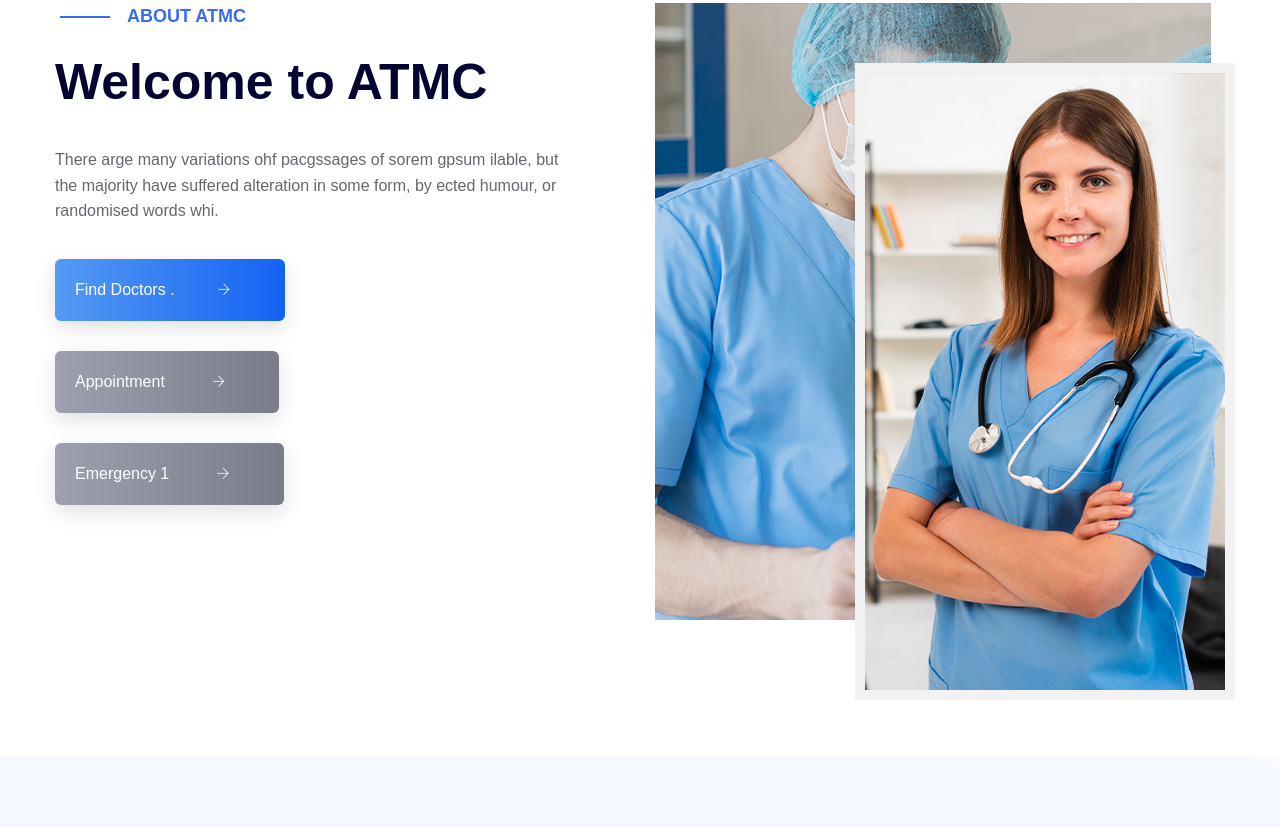
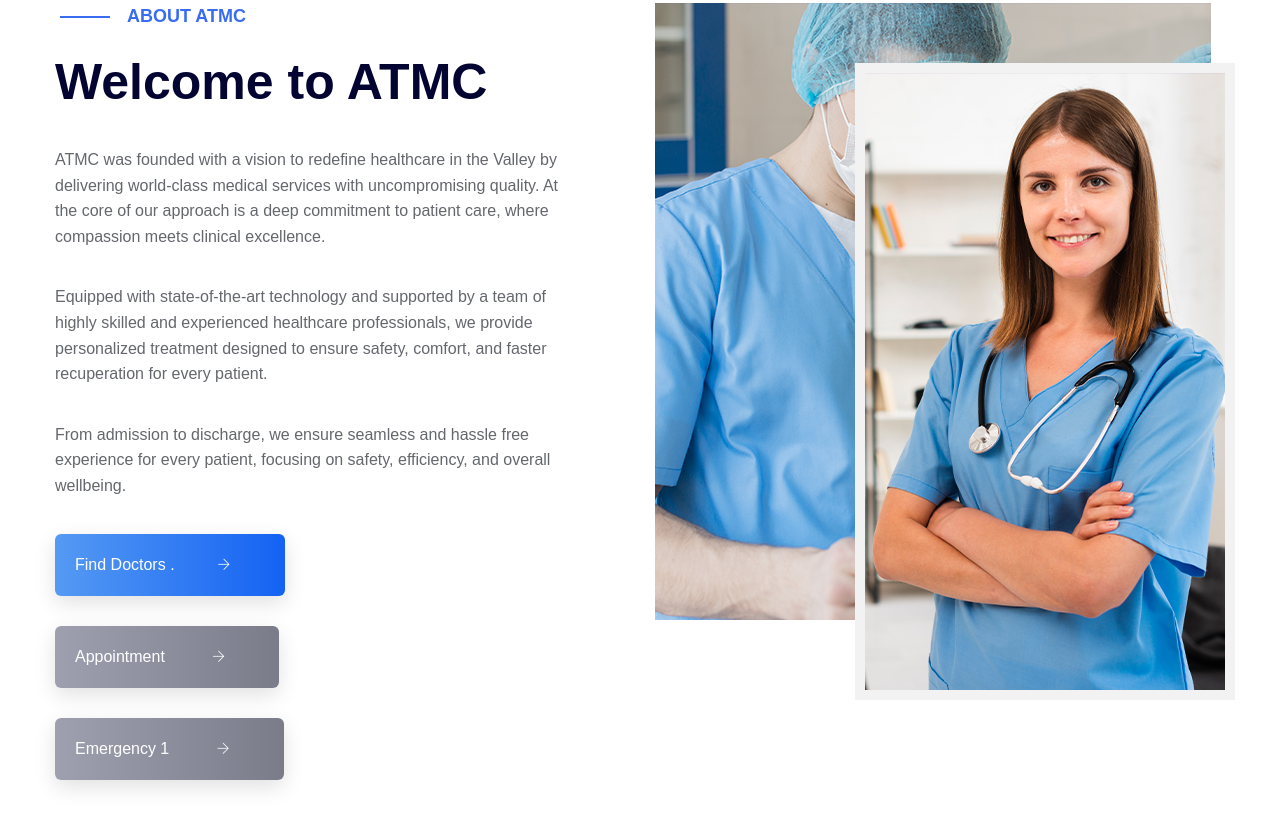
Before and after one commit to faiksohail/ATMC, a plain HTML site: page index.html in a window 1280 px wide. Shown: the part 1297-2124 px from the top of the page. Drawn offline with Linux system fonts and the light colour scheme; a web font is replaced by a local one.

Commit message:
Update index.html

```diff
--- a/index.html
+++ b/index.html
@@ -70,9 +70,7 @@
                                     </ul>
                                 </nav>
                             </div>
-                            <div class="header-right-btn f-right d-none d-lg-block ml-30">
-                                <a href="#" class="btn header-btn"></a>
-                            </div>
+
                         </div>
                     </div>
                     <!-- Mobile Menu -->
@@ -171,7 +169,19 @@
                             <span>About ATMC</span>
                             <h2>Welcome to ATMC</h2>
                         </div>
-                        <p>There arge many variations ohf pacgssages of sorem gpsum ilable, but the majority have suffered alteration in some form, by ected humour, or randomised words whi.</p>
+                       <p>
+  <p>
+    ATMC was founded with a vision to redefine healthcare in the Valley by delivering world-class medical services with uncompromising quality.
+    At the core of our approach is a deep commitment to patient care, where compassion meets clinical excellence.
+</p>
+<p>
+    Equipped with state-of-the-art technology and supported by a team of highly skilled and experienced healthcare professionals,
+    we provide personalized treatment designed to ensure safety, comfort, and faster recuperation for every patient.
+</p>
+<p>
+    From admission to discharge, we ensure seamless and hassle free experience for every patient,
+    focusing on safety, efficiency, and overall wellbeing.
+</p>
                         <div class="about-btn1 mb-30">
                             <a href="about.html" class="btn about-btn">Find Doctors .<i class="ti-arrow-right"></i></a>
                         </div>
```
